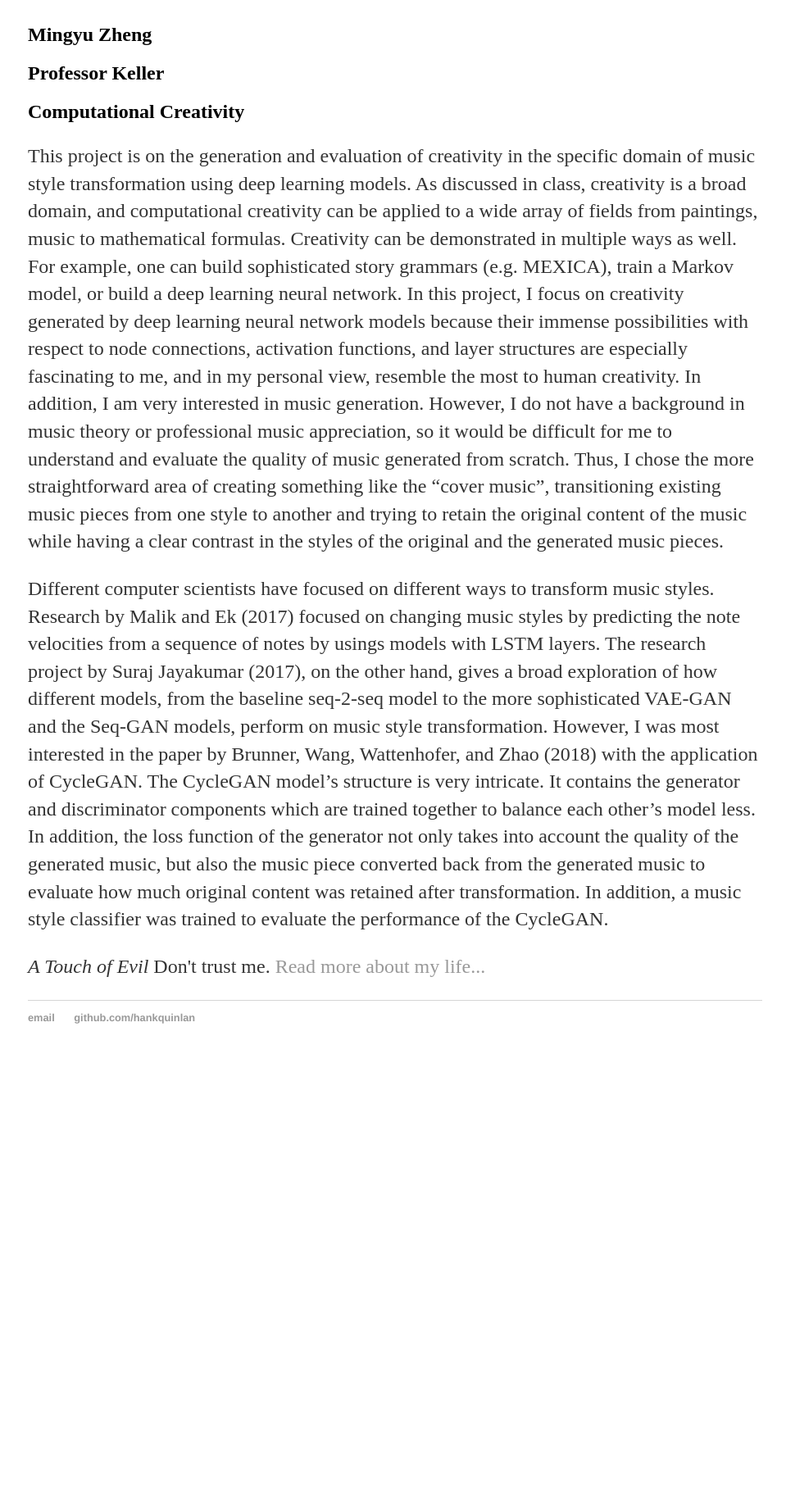
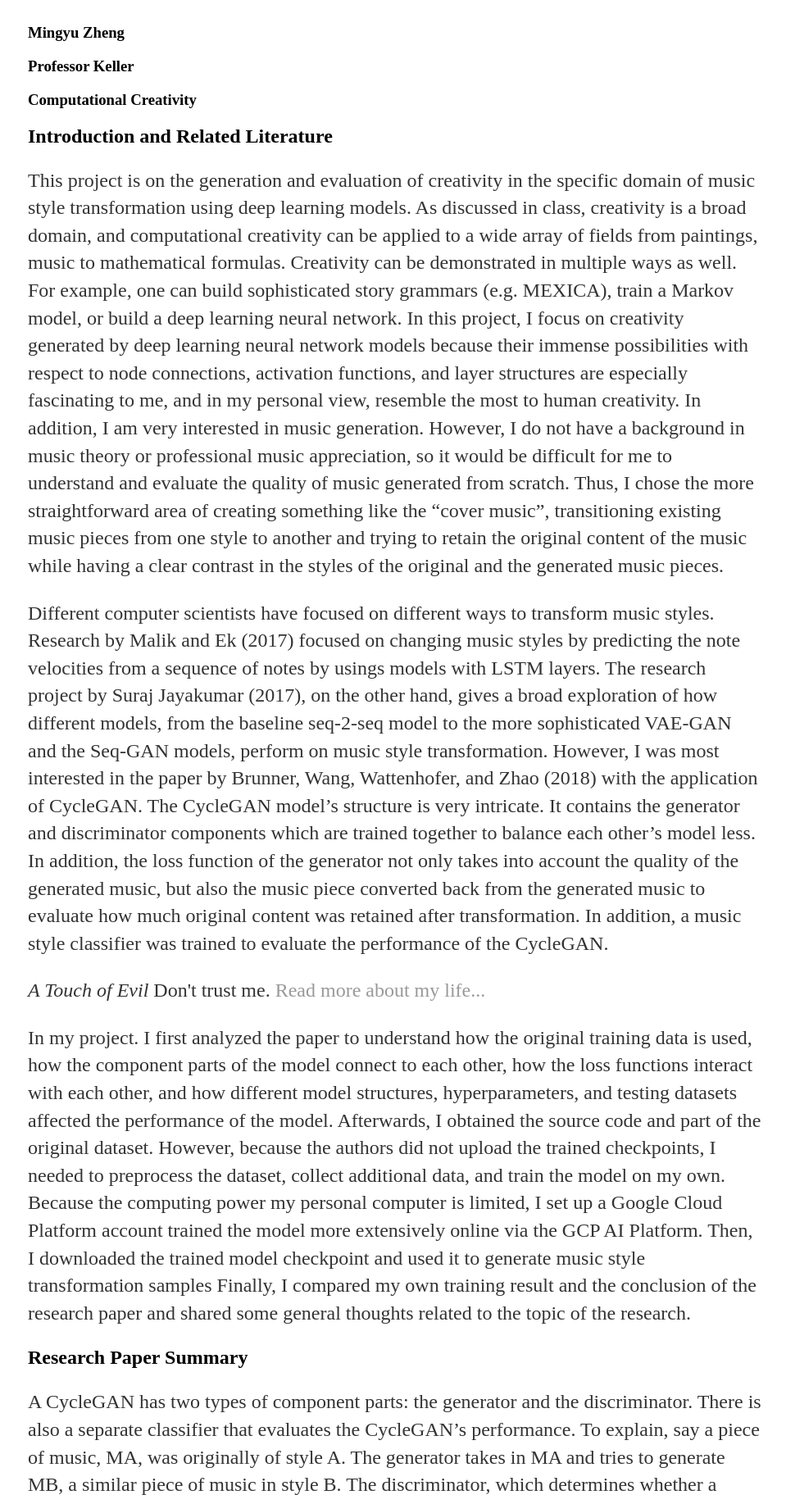
Before and after one commit to mzheng2599/mzheng2599.github.io, a plain HTML site: page index.html in a window 1280 px wide. Shown: the part 223-2058 px from the top of the page at 82% size, without its empty margins (158-1117 px from the left). Before the commit the page ends 1532 px from the top, so only its background shows below. Drawn offline with Linux system fonts and the light colour scheme.

Commit message:
Update index.html
Added Content

```diff
--- a/index.html
+++ b/index.html
@@ -17,12 +17,22 @@
 		<div class="container">
     		<div class="blurb">
         		<h1>Creativity in Music Style Transformation with Deep Learning</h1>
-			    <h2>Mingyu Zheng</h2>
-			    <h2>Professor Keller</h2>
-			    <h2>Computational Creativity</h2>
+			    <h3>Mingyu Zheng</h3>
+			    <h3>Professor Keller</h3>
+			    <h3>Computational Creativity</h3>
+
+			    <h2>Introduction and Related Literature</h2>
 				<p>This project is on the generation and evaluation of creativity in the specific domain of music style transformation using deep learning models. As discussed in class, creativity is a broad domain, and computational creativity can be applied to a wide array of fields from paintings, music to mathematical formulas. Creativity can be demonstrated in multiple ways as well. For example, one can build sophisticated story grammars (e.g. MEXICA), train a Markov model, or build a deep learning neural network. In this project, I focus on creativity generated by deep learning neural network models because their immense possibilities with respect to node connections, activation functions, and layer structures are especially fascinating to me, and in my personal view, resemble the most to human creativity. In addition, I am very interested in music generation. However, I do not have a background in music theory or professional music appreciation, so it would be difficult for me to understand and evaluate the quality of music generated from scratch. Thus, I chose the more straightforward area of creating something like the “cover music”, transitioning existing music pieces from one style to another and trying to retain the original content of the music while having a clear contrast in the styles of the original and the generated music pieces. </p>
 				<p>Different computer scientists have focused on different ways to transform music styles. Research by Malik and Ek (2017) focused on changing music styles by predicting the note velocities from a sequence of notes by usings models with LSTM layers. The research project by Suraj Jayakumar (2017), on the other hand, gives a broad exploration of how different models, from the baseline seq-2-seq model to the more sophisticated VAE-GAN and the Seq-GAN models, perform on music style transformation. However, I was most interested in the paper by Brunner, Wang, Wattenhofer, and Zhao (2018) with the application of CycleGAN. The CycleGAN model’s structure is very intricate. It contains the generator and discriminator components which are trained together to balance each other’s model less. In addition, the loss function of the generator not only takes into account the quality of the generated music, but also the music piece converted back from the generated music to evaluate how much original content was retained after transformation. In addition, a music style classifier was trained to evaluate the performance of the CycleGAN.</p>				<p><em>A Touch of Evil</em> Don't trust me. <a href="/about">Read more about my life...</a></p>
-    		</div><!-- /.blurb -->
+    				<p>In my project. I first analyzed the paper to understand how the original training data is used, how the component parts of the model connect to each other,  how the loss functions interact with each other, and how different model structures, hyperparameters, and testing datasets affected the performance of the model. Afterwards, I obtained the source code and part of the original dataset. However, because the authors did not upload the trained checkpoints, I needed to preprocess the dataset, collect additional data, and train the model on my own. Because the computing power my personal computer is limited,  I set up a Google Cloud Platform account trained the model more extensively online via the GCP AI Platform. Then, I downloaded the trained model checkpoint and used it to generate music style transformation samples Finally, I compared my own training result and the conclusion of the research paper and shared some general thoughts related to the topic of the research.</p>
+			<h2>Research Paper Summary</h2>
+				<p>A CycleGAN has two types of component parts: the generator and the discriminator. There is also a separate classifier that evaluates the CycleGAN’s performance. To explain, say a piece of music, MA, was originally of style A. The generator takes in MA and tries to generate MB, a similar piece of music in style B. The discriminator, which determines whether a piece of music is an actual or a fake piece of music of style B, can help evaluate the performance of the generator and balance the relative biases in the generator versus the discriminator. This effect can be seen from their respective loss functions below:</p>
+				<p>Generator:</p>
+				<p>INSERT GRAPH</p>
+				<p>Discriminator:</p>
+				<p>INSERT GRAPH</p>
+				<p>To explain, DA represents how certain the discriminator is that xA is a piece of music from style A, whose value ranges from zero to one.  X̂B represents the music that was generated by the generator taking in a piece of music from style A and transforming it to style B (GA→B). Therefore, the more DB recognizes X̂B as a real piece of music of style B, the better the performance of GA→B. GB→A works similarly. On the other hand, the better DB can tell apart X̂B, the generated piece of music of style B, and xB, an actual piece of music from style B, the better the loss function is for DB. The same applies to DA. It is easy to see that the two loss functions serve opposite goals. If DB can perfectly distinguish X̂B from xB, the loss function of DB would always be 0, but the loss function of GA→B would always be 1. In contrast, if DB simply claims that every piece of music it sees is a real piece of music of style B, the loss function of GA→B would always be 0 while the loss function of DB would always be ½. Therefore, having the loss functions set this way effectively help balance the biases in the generator and the discriminator.</p>
+		</div><!-- /.blurb -->
 		</div><!-- /.container -->
 		<footer>
     		<ul>
```
